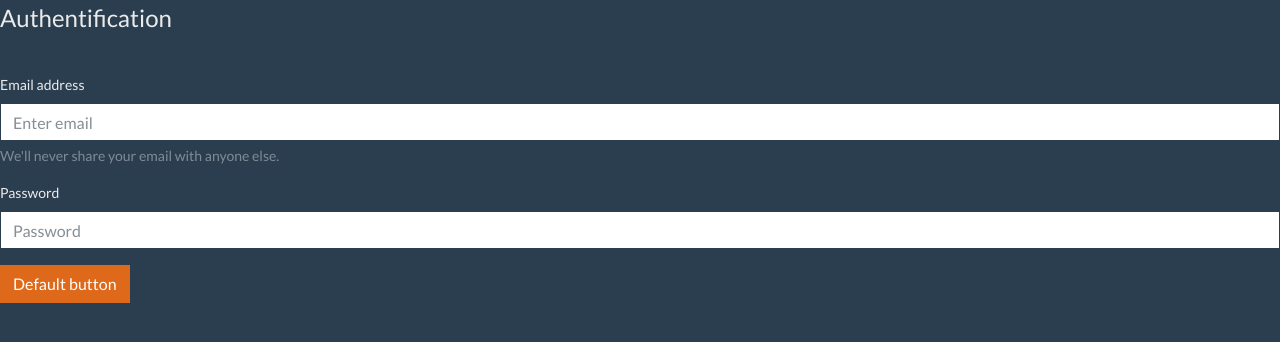
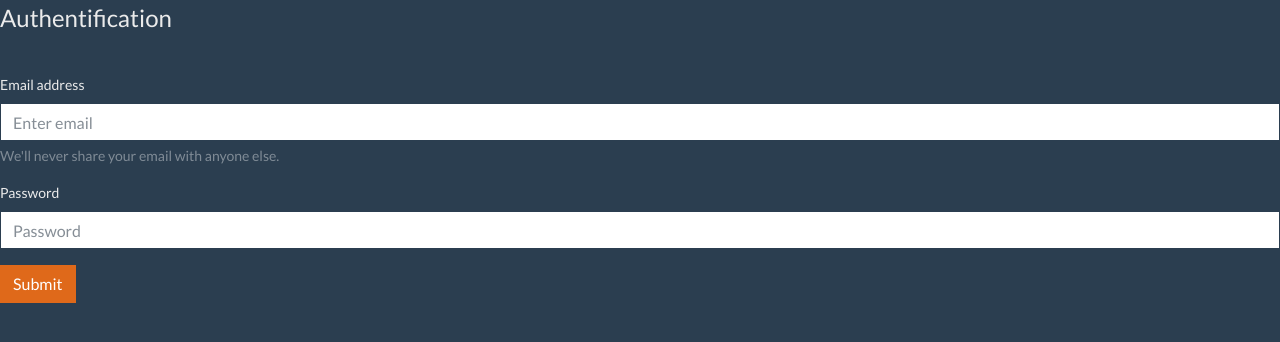
Before and after one commit to mocadi-dot/S7J2, a plain HTML site: page authentification_form.html in a window 1280 px wide. Drawn offline with nearby package versions, Linux system fonts and the light colour scheme.

Commit message:
Update authentification_form.html

```diff
--- a/authentification_form.html
+++ b/authentification_form.html
@@ -27,5 +27,4 @@
       <div class="form-group">
         <label for="exampleInputPassword1">Password</label>
         <input type="password" class="form-control" id="exampleInputPassword1" placeholder="Password">
-      </div>
-<button type="button" class="btn btn-primary">Default button</button>
+      </div><button type="submit" class="btn btn-primary">Submit</button>
```
